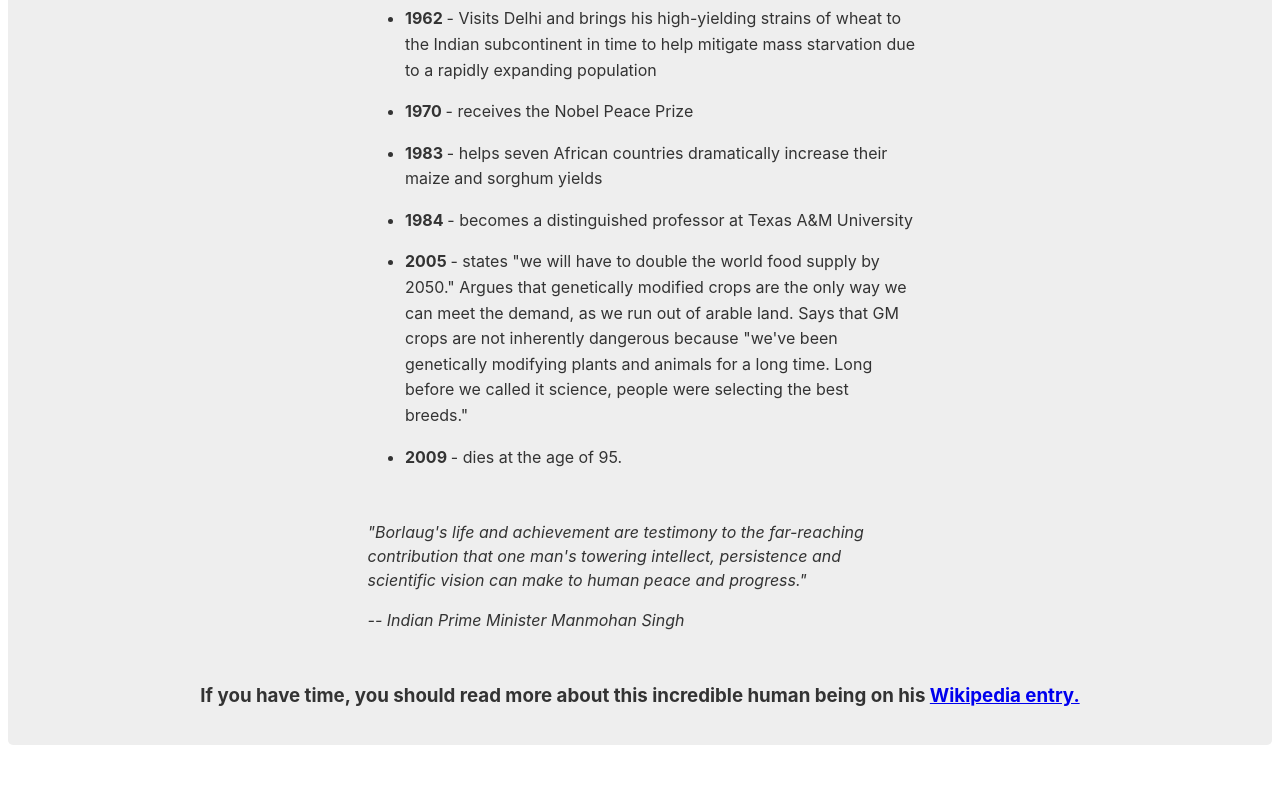
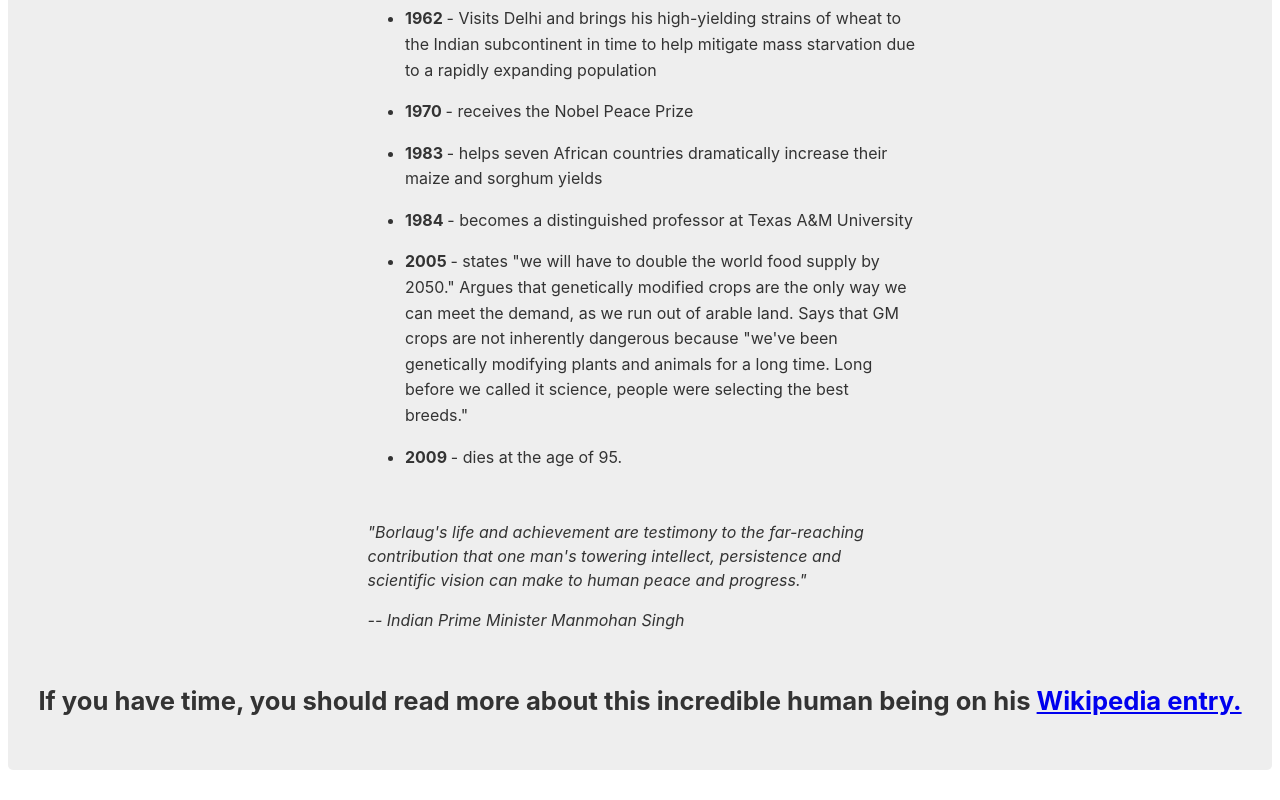
Before and after one commit to Errytagedesign/microverse-tributepage, a plain HTML site: page index.html in a window 1280 px wide. Shown: the part 1914-2714 px from the top of the page. Before the commit the page ends 2689 px from the top, so only its background shows below. Drawn offline with Linux system fonts and the light colour scheme.

Commit message:
tribute page continuation

```diff
--- a/css/style.css
+++ b/css/style.css
@@ -81,8 +81,8 @@ blockquote {
 
 /* ==== Footer Start ==== */
 
-footer h4 {
+/* footer h4 {
   font-size: 1.17rem;
   margin: 20px 0;
-}
+} */
 /* ==== Footer End ==== */
```
